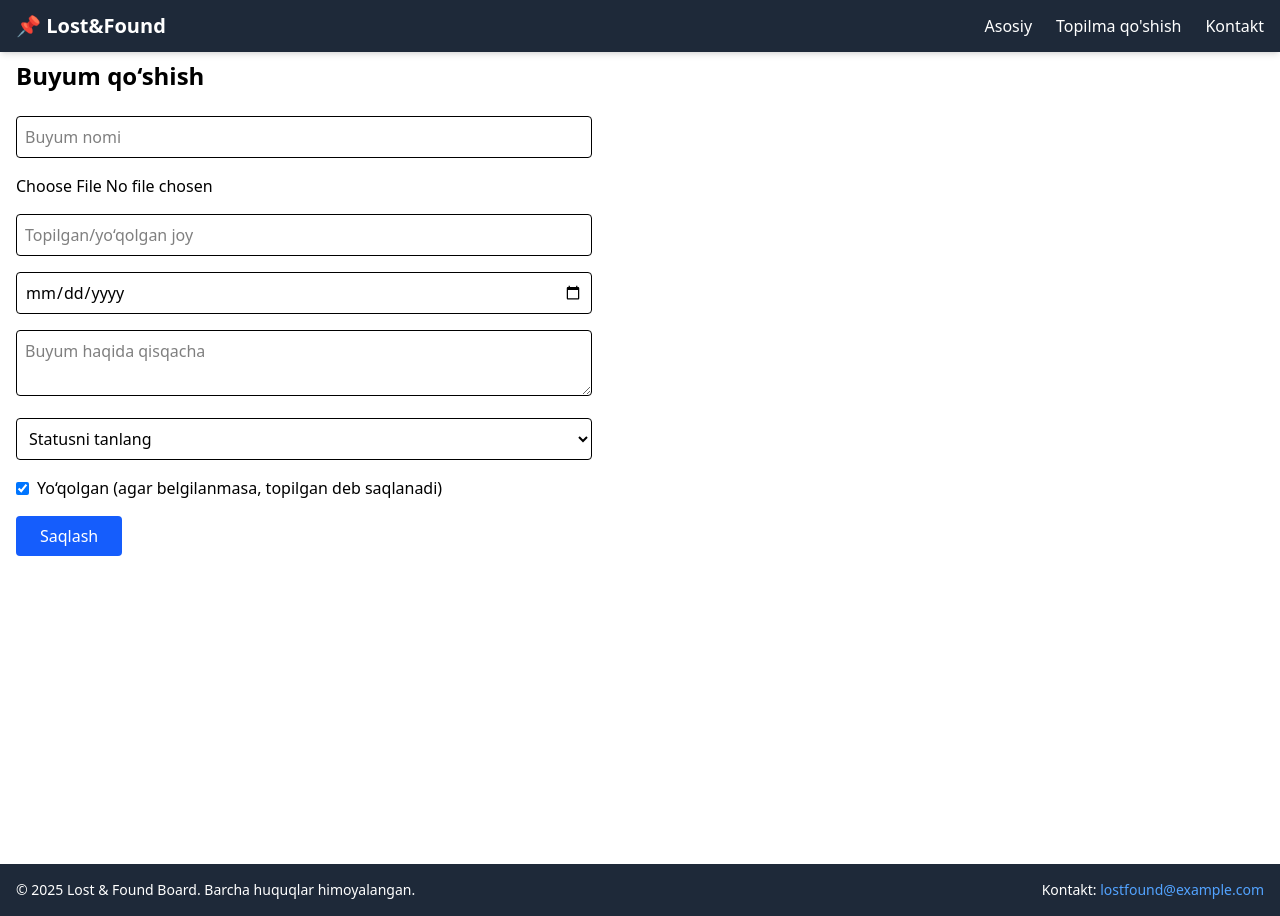
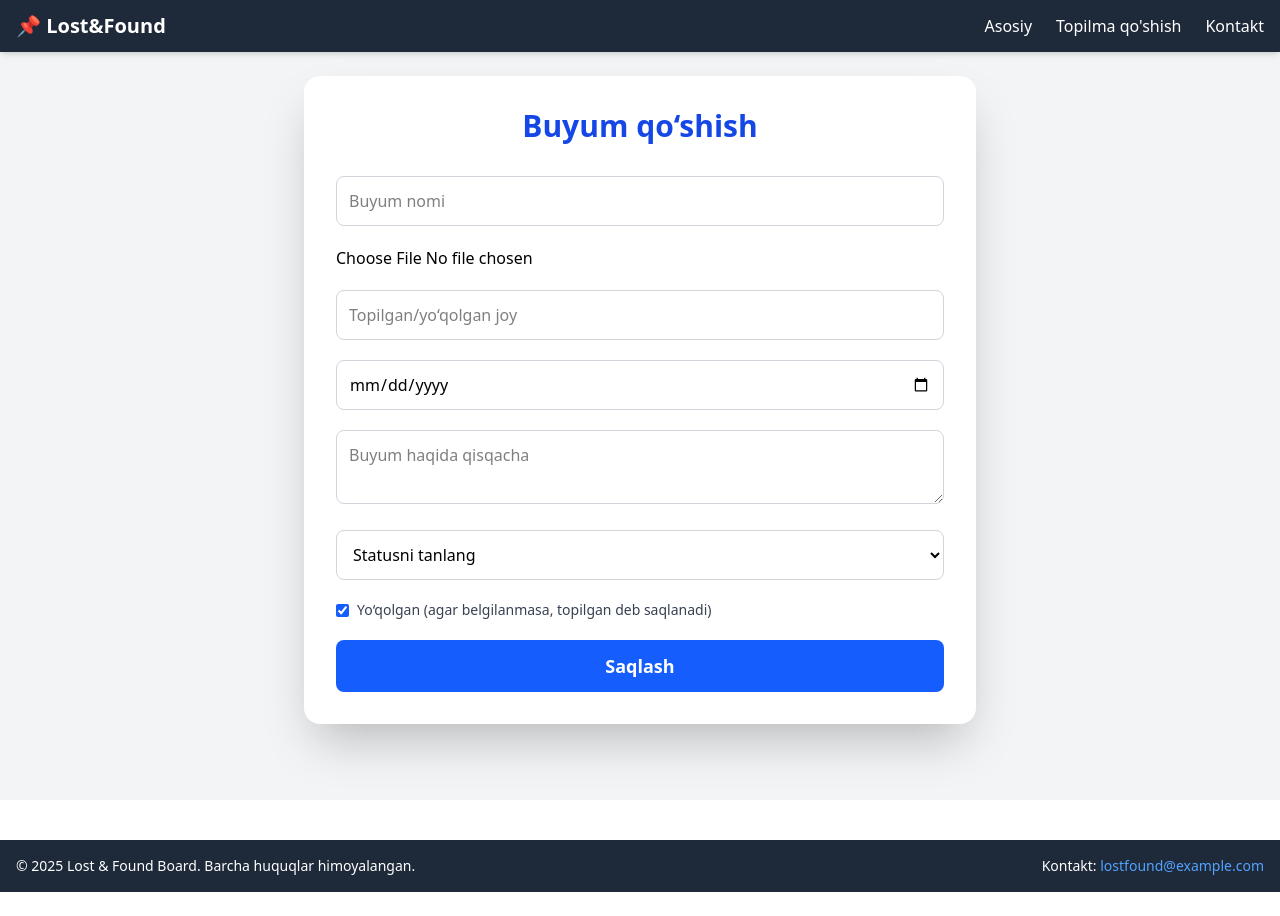
Before and after one commit to abdusattorovJaloliddin/lost-found, a React (Vite) app: page /home/additem in a window 1280 px wide. After the commit the page ends 892 px from the top, so only its background shows below. Built offline with nearby package versions, Linux system fonts and the light colour scheme.

Commit message:
status add

```diff
--- a/src/components/layout/index.tsx
+++ b/src/components/layout/index.tsx
@@ -5,13 +5,11 @@ import Footer from '../footer'
 function Layout() {
   return (
     <div>
-      <Header/>
+      <Header />
       <main>
-        <Outlet/>
+        <Outlet />
       </main>
-      <div className='mt-62'>
-        <Footer/>
-      </div>
+      <Footer />
     </div>
   )
 }
--- a/src/pages/additem/index.tsx
+++ b/src/pages/additem/index.tsx
@@ -12,35 +12,45 @@ function AddItemPage() {
     islost: true,
     description: '',
   });
-  const navigate = useNavigate()
-  const handleChange = (e: React.ChangeEvent<HTMLInputElement | HTMLTextAreaElement | HTMLSelectElement>) => {
+
+  const navigate = useNavigate();
+
+  const handleChange = (
+    e: React.ChangeEvent<HTMLInputElement | HTMLTextAreaElement | HTMLSelectElement>
+  ) => {
     const { name, value, type } = e.target;
     const checked = (e.target as HTMLInputElement).checked;
 
-    setFormData(prev => ({
+    setFormData((prev) => ({
       ...prev,
       [name]: type === 'checkbox' ? checked : value,
     }));
   };
+
   const handleSubmit = async (e: React.FormEvent<HTMLFormElement>) => {
     e.preventDefault();
     try {
-      await axios.post("https://6889fb974c55d5c739547780.mockapi.io/api/v1/items", formData);
+      await axios.post(
+        'https://6889fb974c55d5c739547780.mockapi.io/api/v1/items',
+        formData
+      );
       navigate('/home');
     } catch (err) {
-      console.error("Qo‘shishda xatolik:", err);
-      alert("Buyum qo‘shishda xatolik yuz berdi. Iltimos, qaytadan urinib ko‘ring.");
+      console.error('Qo‘shishda xatolik:', err);
+      alert('Buyum qo‘shishda xatolik yuz berdi. Iltimos, qaytadan urinib ko‘ring.');
     }
   };
+
   return (
-    <div className="container mx-auto px-4 py-15">
-      <h2 className="text-2xl font-bold mb-6">Buyum qo‘shish</h2>
-      <form onSubmit={handleSubmit} className="space-y-4 max-w-xl">
+    <div className="min-h-screen flex items-center justify-center bg-gray-100 px-4 py-10">
+      <div className="bg-white shadow-2xl rounded-2xl p-8 w-full max-w-2xl">
+        <h2 className="text-3xl font-bold text-center mb-8 text-blue-700">Buyum qo‘shish</h2>
+        <form onSubmit={handleSubmit} className="space-y-5">
           <input
             type="text"
             name="name"
             placeholder="Buyum nomi"
-          className="w-full border p-2 rounded"
+            className="w-full border border-gray-300 p-3 rounded-lg focus:outline-blue-500"
             value={formData.name}
             onChange={handleChange}
             required
@@ -48,12 +58,13 @@ function AddItemPage() {
           <input
             type="file"
             accept="image/*"
+            className="w-full"
             onChange={(e) => {
               const file = e.target.files?.[0];
               if (file) {
                 const reader = new FileReader();
                 reader.onloadend = () => {
-                setFormData(prev => ({
+                  setFormData((prev) => ({
                     ...prev,
                     avatar: reader.result as string,
                   }));
@@ -63,13 +74,19 @@ function AddItemPage() {
             }}
           />
           {formData.avatar && (
-          <img src={formData.avatar} alt="Tanlangan rasm" className="w-32 h-32 object-cover" />
+            <div className="flex justify-center">
+              <img
+                src={formData.avatar}
+                alt="Tanlangan rasm"
+                className="w-32 h-32 object-cover rounded-xl border border-gray-300"
+              />
+            </div>
           )}
           <input
             type="text"
             name="location"
             placeholder="Topilgan/yo‘qolgan joy"
-          className="w-full border p-2 rounded"
+            className="w-full border border-gray-300 p-3 rounded-lg focus:outline-blue-500"
             value={formData.location}
             onChange={handleChange}
             required
@@ -77,7 +94,7 @@ function AddItemPage() {
           <input
             type="date"
             name="date"
-          className="w-full border p-2 rounded"
+            className="w-full border border-gray-300 p-3 rounded-lg focus:outline-blue-500"
             value={formData.date}
             onChange={handleChange}
             required
@@ -85,13 +102,13 @@ function AddItemPage() {
           <textarea
             name="description"
             placeholder="Buyum haqida qisqacha"
-          className="w-full border p-2 rounded"
+            className="w-full border border-gray-300 p-3 rounded-lg focus:outline-blue-500"
             value={formData.description}
             onChange={handleChange}
           />
           <select
             name="status"
-          className="w-full border p-2 rounded"
+            className="w-full border border-gray-300 p-3 rounded-lg focus:outline-blue-500"
             value={formData.status}
             onChange={handleChange}
             required
@@ -100,23 +117,25 @@ function AddItemPage() {
             <option value="topilgan">Topilgan</option>
             <option value="yo‘qolgan">Yo‘qolgan</option>
           </select>
-        <label className="flex items-center gap-2">
+          <label className="flex items-center gap-2 text-sm text-gray-700">
             <input
               type="checkbox"
               name="islost"
               checked={formData.islost}
               onChange={handleChange}
+              className="accent-blue-600"
             />
             Yo‘qolgan (agar belgilanmasa, topilgan deb saqlanadi)
           </label>
           <button
             type="submit"
-          className="bg-blue-600 text-white px-6 py-2 rounded hover:bg-blue-700 transition-all"
+            className="w-full bg-blue-600 text-white py-3 rounded-lg hover:bg-blue-700 font-semibold text-lg transition"
           >
             Saqlash
           </button>
         </form>
       </div>
+    </div>
   );
 }
 
--- a/src/pages/home/index.tsx
+++ b/src/pages/home/index.tsx
@@ -36,7 +36,11 @@ const HomePage = () => {
   useEffect(() => {
     const fetchItems = async () => {
       const res = await axios.get("https://6889fb974c55d5c739547780.mockapi.io/api/v1/items");
-      setItems(res?.data);
+      const fixedData = res.data.map((item: any) => ({
+        ...item,
+        islost: item.islost ?? false,
+      }));
+      setItems(fixedData);
     };
     fetchItems();
   }, []);
@@ -93,11 +97,18 @@ const HomePage = () => {
       status: "Topshirildi"
     });
   };
-
   const filteredItems = items.filter(item => {
     const matchesSearch = item.name.toLowerCase().includes(searchTerm.toLowerCase());
-    const matchesStatus =
-      filterStatus === 'all' ? true : filterStatus === 'Yangi' ? item.status !== 'Topshirildi' : item.status === filterStatus;
+    let matchesStatus = true;
+    if (filterStatus === 'Yangi') {
+      matchesStatus = item.status !== 'Topshirildi';
+    } else if (filterStatus === 'Topshirildi') {
+      matchesStatus = item.status === 'Topshirildi';
+    } else if (filterStatus === 'yo‘qolgan') {
+      matchesStatus = item.status === 'yo‘qolgan' || item.islost === true;
+    } else if (filterStatus === 'topilgan') {
+      matchesStatus = item.status === 'topilgan' || item.islost === false;
+    }
     return matchesSearch && matchesStatus;
   });
   return (
@@ -118,15 +129,15 @@ const HomePage = () => {
           <option value="all">Hammasi</option>
           <option value="Yangi">Yangi</option>
           <option value="Topshirildi">Topshirildi</option>
+          <option value="yo‘qolgan">Faqat yo‘qolganlar</option>
+          <option value="topilgan">Faqat topilganlar</option>
         </select>
       </div>
-
       <div className="p-4 bg-blue-50 rounded">
         <article className="text-lg font-medium text-gray-800">
           Xush kelibsiz! Bu platforma orqali siz topilgan yoki yo‘qolgan buyumlaringizni topishingiz mumkin.
         </article>
       </div>
-
       <div className="grid gap-5">
         {filteredItems.map((item) => (
           <div
@@ -153,10 +164,13 @@ const HomePage = () => {
                     {item.status}
                   </span>
                 </p>
-                <p className="text-sm text-gray-500">
-                  <span className="font-medium">Yo‘qotilganmi:</span>{" "}
-                  {item.islost ? "Ha" : "Yo‘q"}
-                </p>
+                {item.status !== "Topshirildi" ? (
+                  <p className="text-sm text-gray-500">
+                    <span className="font-medium">Yo‘qotilganmi:</span>{" "}
+                    {item.islost ? "Ha" : "Yo‘q"}
+                  </p>
+                ) : null}
+
                 <p className="text-sm text-gray-500">
                   <span className="font-medium">Topilgan joyi:</span> {item.location}
                 </p>
@@ -192,7 +206,6 @@ const HomePage = () => {
           </div>
         ))}
       </div>
-
       {modalOpen && editItem && (
         <div className="fixed inset-0 bg-black bg-opacity-40 flex justify-center items-center z-50">
           <div className="bg-white p-6 rounded shadow-lg w-full max-w-md relative">
```
Lines whose indentation alone changed are shown as unchanged.
